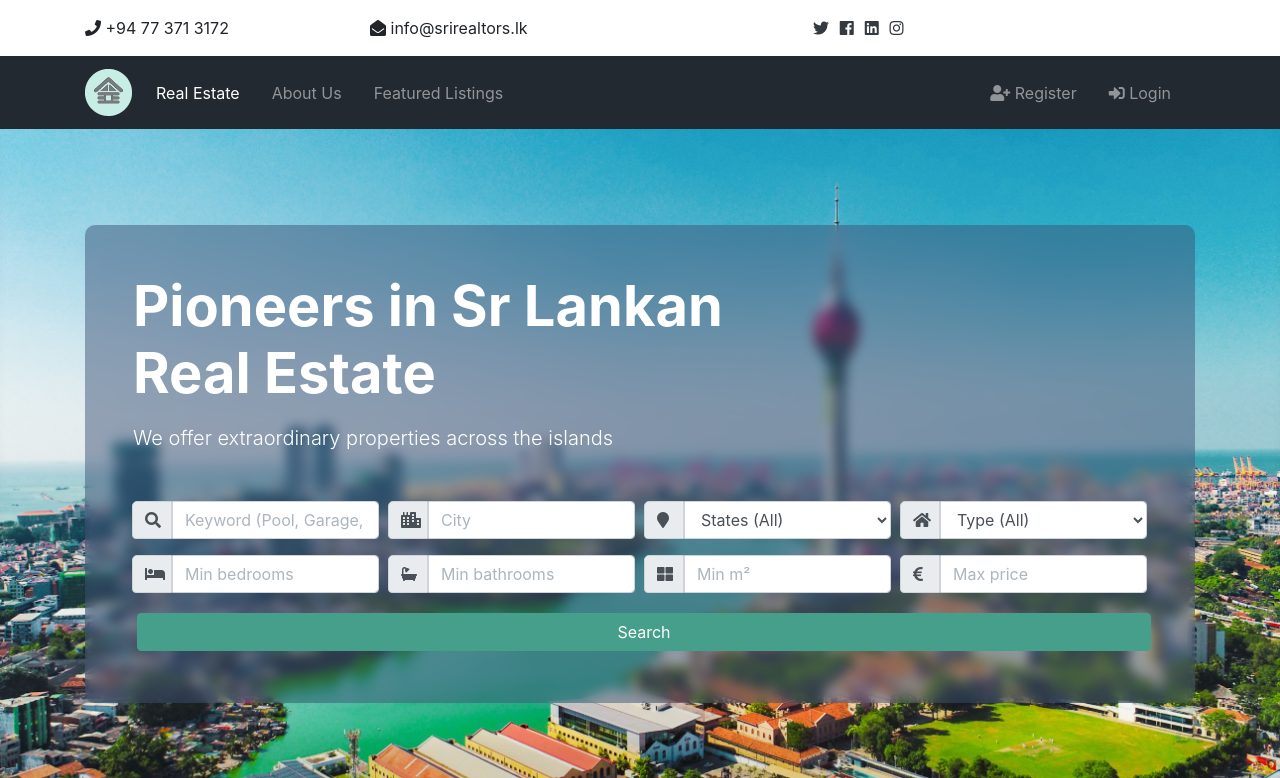
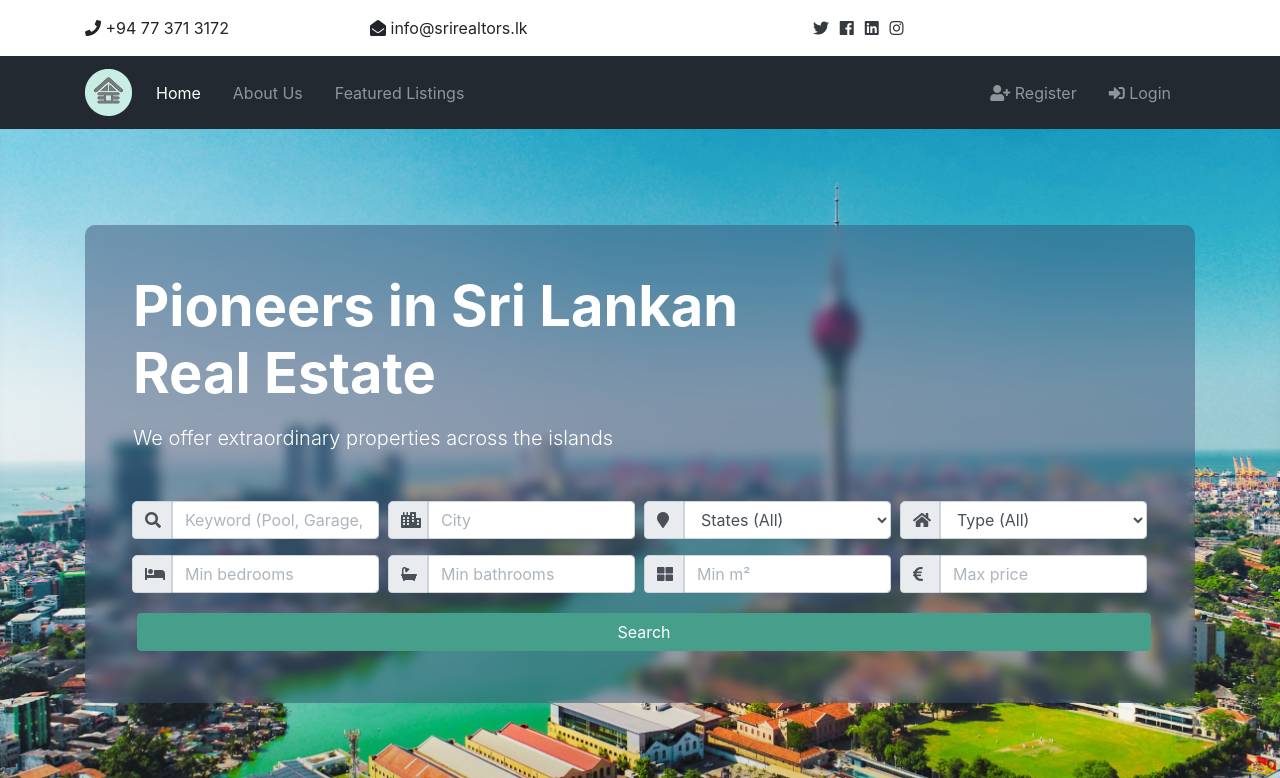
Before and after one commit to R3dkiller/BAD_Group05_Project, a Django app: page /en/ in a window 1280 px wide. Shown: the top 778 px of the page. Run offline with Django 3.2, Linux system fonts and the light colour scheme; data comes from the database, SQL or seed files in the repository; some libraries are stand-ins or nearby versions.

Commit message:
Made changes to the header

```diff
--- a/templates/core/index.html
+++ b/templates/core/index.html
@@ -23,7 +23,7 @@ Services offered: renting, selling, buying, consultation and way more."/>
 
           <div class="col-12 col-lg-8 p-0 text-left">
             <h1 class="display-4 font-weight-bold mb-3">
-              {{ _("Pioneers in Sr Lankan Real Estate") }}
+              {{ _("Pioneers in Sri Lankan Real Estate") }}
             </h1>
             <p class="lead mb-5">{{ _("We offer extraordinary properties across the islands") }}</p>
           </div>
--- a/templates/core/partials/_navbar.html
+++ b/templates/core/partials/_navbar.html
@@ -18,7 +18,7 @@
             {% endif %}
           >
             <a class="nav-link" href="{% url 'index' %}">
-            {{ _("Real Estate") }}
+            {{ _("Home") }}
           </a>
           </li>
           <li
```
Also changed, not shown: project/static/img/logo/favicon.ico, project/static/img/logo/favicon1.ico (added), 5 other files.
